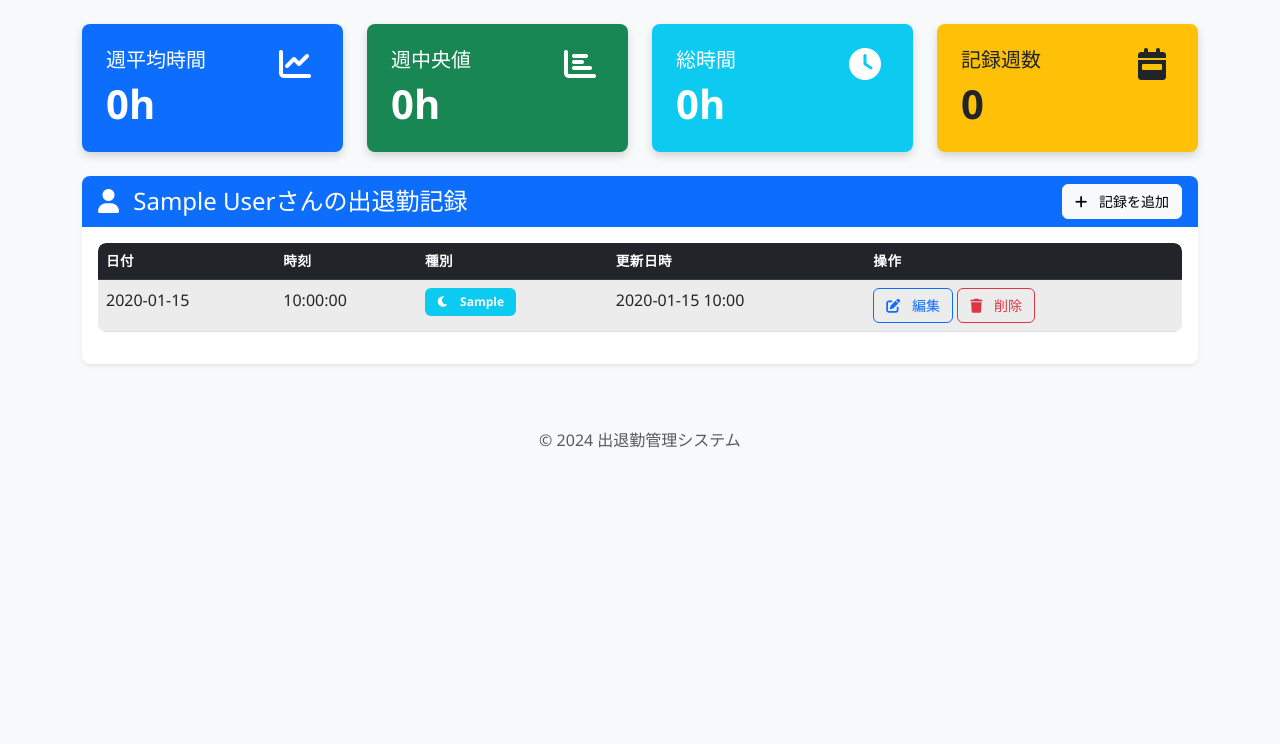
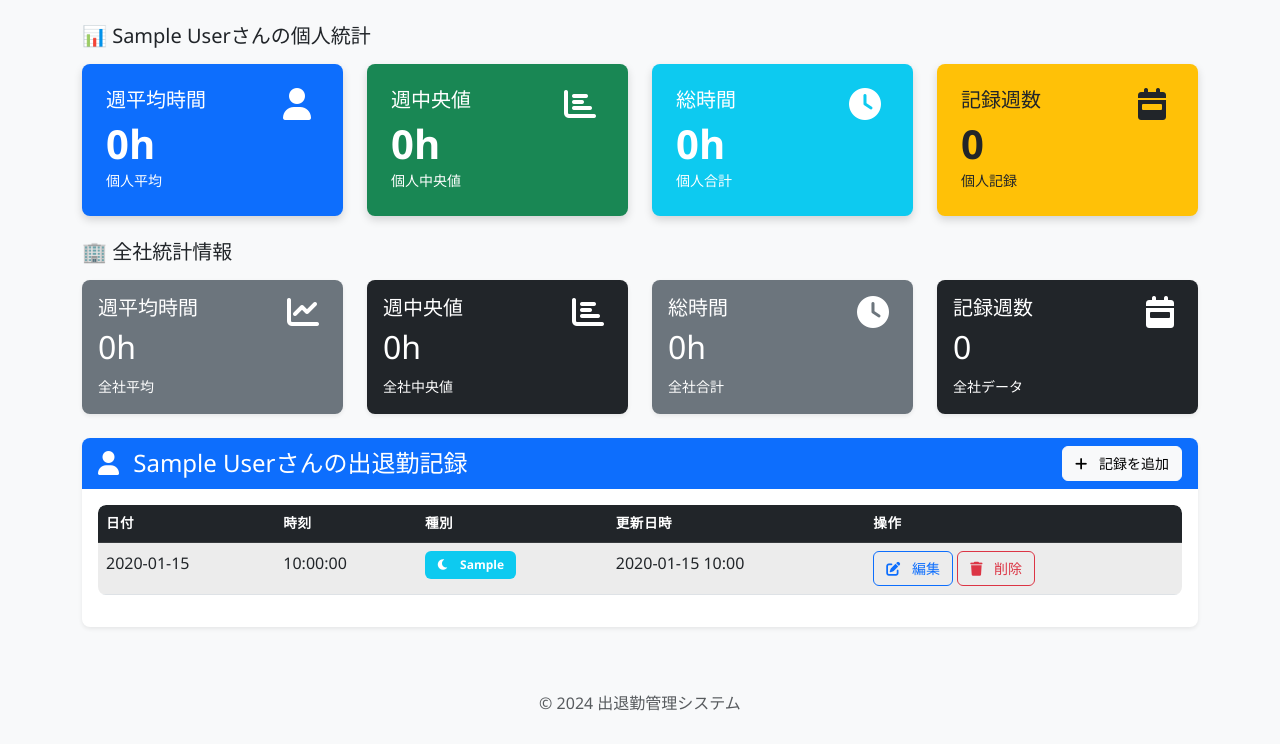
Before and after one commit to HirotsuneTakahashi/arabesque-time, a Flask app: page / in a window 1280 px wide. Shown: the part 56-800 px from the top of the page. Run offline with Flask 3, Linux system fonts and the light colour scheme; the visitor is signed in with stand-in values (Sample User, id 1); tables that the repository leaves empty hold one stand-in row (values such as "Sample post"); parts of the project's set-up code (start-up, migrations or seed data) failed here and were passed over.

Commit message:
セッションの持続性を改善し、個人および全体の統計情報を表示する機能を追加しました。ユーザーごとの統計情報を個別に表示し、全社の統計情報も新たに追加しました。テンプレートの内容を更新し、セッションの永続化設定を追加しました。

```diff
--- a/app.py
+++ b/app.py
@@ -41,6 +41,9 @@ if missing_vars:
 # Flaskアプリケーションの設定
 app = Flask(__name__)
 app.secret_key = os.environ.get('SECRET_KEY', 'fallback-secret-key-for-development')
+
+# セッション設定（持続性を改善）
+app.config['PERMANENT_SESSION_LIFETIME'] = timedelta(days=30)  # セッションを30日間保持
 
 # データベース設定の改善
 database_url = os.environ.get('DATABASE_URL', 'sqlite:///attendance.db')
@@ -332,13 +335,15 @@ def index():
         admin_user_id = os.environ.get('ADMIN_USER_ID')
 
         # 統計情報を計算
-        statistics_data = calculate_work_hours_statistics(user.id)
+        personal_statistics = calculate_work_hours_statistics(user.id)
+        overall_statistics = calculate_work_hours_statistics()  # 全体統計
 
         return render_template('index.html',
                              user=user,
                              attendances=attendances,
                              admin_user_id=admin_user_id,
-                             statistics=statistics_data)
+                             personal_statistics=personal_statistics,
+                             overall_statistics=overall_statistics)
     except Exception as e:
         logger.error(f"Error in index route: {e}")
         flash('データの取得中にエラーが発生しました。', 'error')
@@ -452,6 +457,7 @@ def callback():
             logger.info(f"Updated user info: {slack_user_id}")
 
         # セッションに保存
+        session.permanent = True  # セッションを永続化
         session['user_id'] = user.id
         session['slack_user_id'] = slack_user_id
         session['user_name'] = user_name
--- a/templates/index.html
+++ b/templates/index.html
@@ -3,18 +3,22 @@
 {% block title %}出退勤記録 - 出退勤管理システム{% endblock %}
 
 {% block content %}
-<!-- 統計情報 -->
+<!-- 個人統計情報 -->
 <div class="row mb-4">
+    <div class="col-12">
+        <h5 class="mb-3">📊 {{ user.display_name }}さんの個人統計</h5>
+    </div>
     <div class="col-md-3">
         <div class="card bg-primary text-white">
             <div class="card-body">
                 <div class="d-flex justify-content-between">
                     <div>
                         <h5 class="card-title">週平均時間</h5>
-                        <h2>{{ statistics.average_hours }}h</h2>
+                        <h2>{{ personal_statistics.average_hours }}h</h2>
+                        <small>個人平均</small>
                     </div>
                     <div>
-                        <i class="fas fa-chart-line fa-2x"></i>
+                        <i class="fas fa-user fa-2x"></i>
                     </div>
                 </div>
             </div>
@@ -26,7 +30,8 @@
                 <div class="d-flex justify-content-between">
                     <div>
                         <h5 class="card-title">週中央値</h5>
-                        <h2>{{ statistics.median_hours }}h</h2>
+                        <h2>{{ personal_statistics.median_hours }}h</h2>
+                        <small>個人中央値</small>
                     </div>
                     <div>
                         <i class="fas fa-chart-bar fa-2x"></i>
@@ -41,7 +46,8 @@
                 <div class="d-flex justify-content-between">
                     <div>
                         <h5 class="card-title">総時間</h5>
-                        <h2>{{ statistics.total_hours }}h</h2>
+                        <h2>{{ personal_statistics.total_hours }}h</h2>
+                        <small>個人合計</small>
                     </div>
                     <div>
                         <i class="fas fa-clock fa-2x"></i>
@@ -56,7 +62,79 @@
                 <div class="d-flex justify-content-between">
                     <div>
                         <h5 class="card-title">記録週数</h5>
-                        <h2>{{ statistics.total_weeks }}</h2>
+                        <h2>{{ personal_statistics.total_weeks }}</h2>
+                        <small>個人記録</small>
+                    </div>
+                    <div>
+                        <i class="fas fa-calendar-week fa-2x"></i>
+                    </div>
+                </div>
+            </div>
+        </div>
+    </div>
+</div>
+
+<!-- 全体統計情報 -->
+<div class="row mb-4">
+    <div class="col-12">
+        <h5 class="mb-3">🏢 全社統計情報</h5>
+    </div>
+    <div class="col-md-3">
+        <div class="card bg-secondary text-white">
+            <div class="card-body">
+                <div class="d-flex justify-content-between">
+                    <div>
+                        <h5 class="card-title">週平均時間</h5>
+                        <h2>{{ overall_statistics.average_hours }}h</h2>
+                        <small>全社平均</small>
+                    </div>
+                    <div>
+                        <i class="fas fa-chart-line fa-2x"></i>
+                    </div>
+                </div>
+            </div>
+        </div>
+    </div>
+    <div class="col-md-3">
+        <div class="card bg-dark text-white">
+            <div class="card-body">
+                <div class="d-flex justify-content-between">
+                    <div>
+                        <h5 class="card-title">週中央値</h5>
+                        <h2>{{ overall_statistics.median_hours }}h</h2>
+                        <small>全社中央値</small>
+                    </div>
+                    <div>
+                        <i class="fas fa-chart-bar fa-2x"></i>
+                    </div>
+                </div>
+            </div>
+        </div>
+    </div>
+    <div class="col-md-3">
+        <div class="card bg-secondary text-white">
+            <div class="card-body">
+                <div class="d-flex justify-content-between">
+                    <div>
+                        <h5 class="card-title">総時間</h5>
+                        <h2>{{ overall_statistics.total_hours }}h</h2>
+                        <small>全社合計</small>
+                    </div>
+                    <div>
+                        <i class="fas fa-clock fa-2x"></i>
+                    </div>
+                </div>
+            </div>
+        </div>
+    </div>
+    <div class="col-md-3">
+        <div class="card bg-dark text-white">
+            <div class="card-body">
+                <div class="d-flex justify-content-between">
+                    <div>
+                        <h5 class="card-title">記録週数</h5>
+                        <h2>{{ overall_statistics.total_weeks }}</h2>
+                        <small>全社データ</small>
                     </div>
                     <div>
                         <i class="fas fa-calendar-week fa-2x"></i>
```
